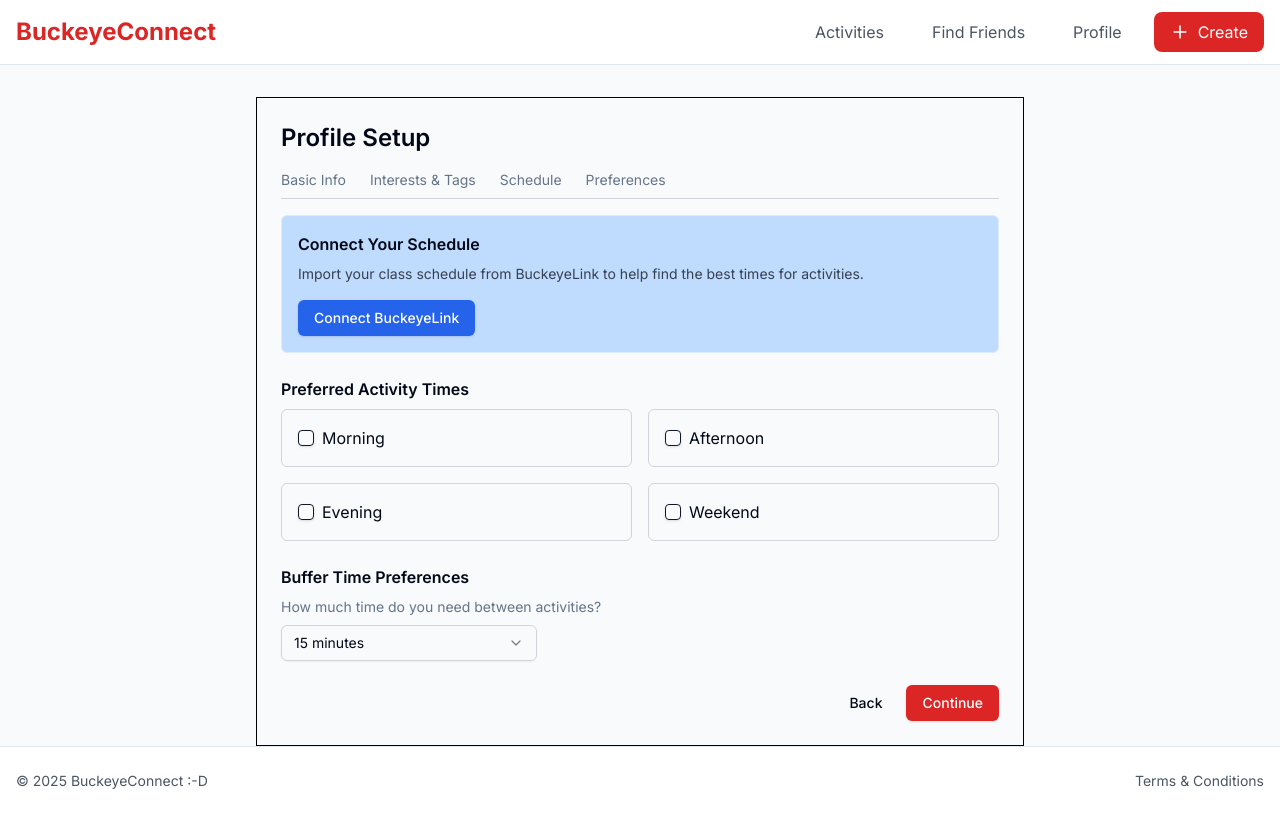
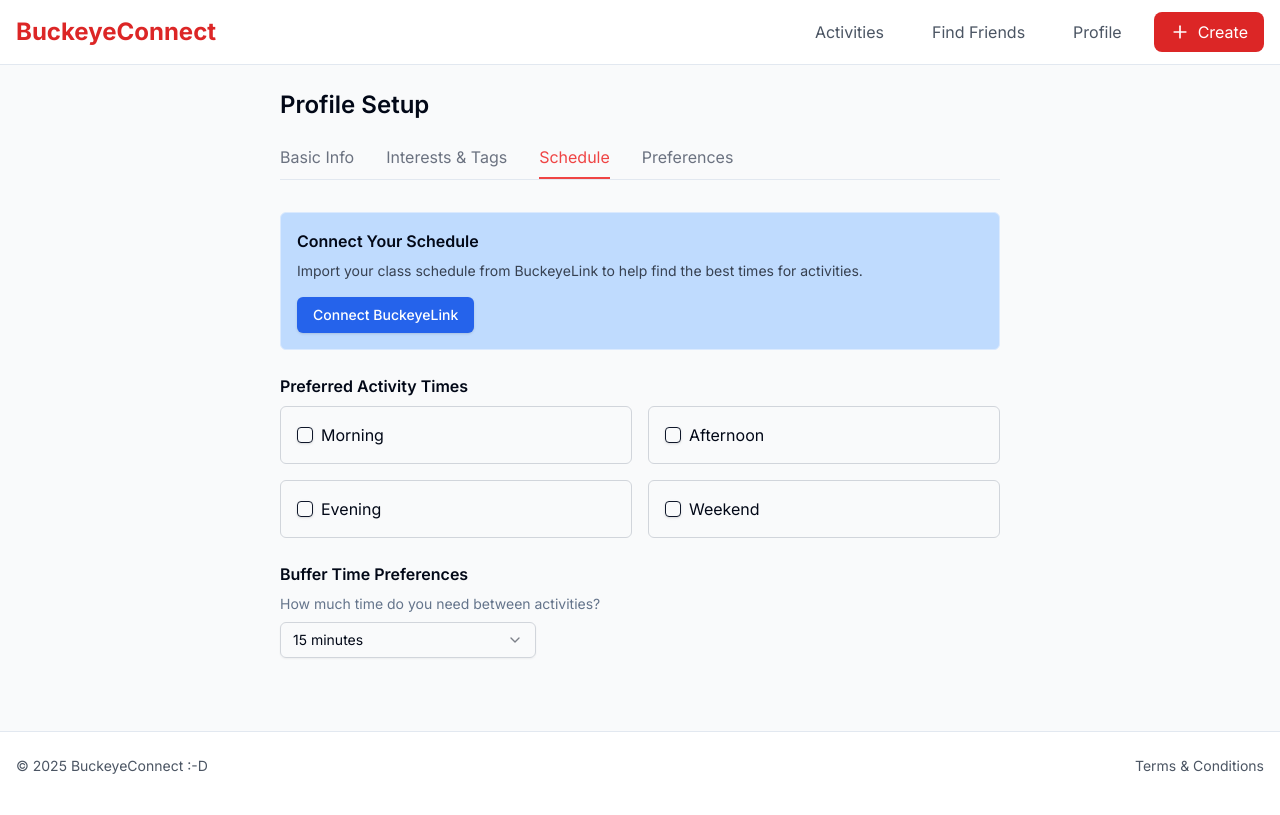
Before and after one commit to hoioioiii/buckeyeConnect, a Next.js app: page /pages/profile/schedule in a window 1280 px wide. Built offline with nearby package versions, Linux system fonts and the light colour scheme.

Commit message:
Update profile schedule page to match other pages

```diff
--- a/app/pages/profile/basic-info/page.tsx
+++ b/app/pages/profile/basic-info/page.tsx
@@ -28,7 +28,9 @@ export default function BasicInfoPage() {
           </Link>
         </div>
         <div className="pb-2">
-          <span className="text-gray-500">Schedule</span>
+          <Link href="/pages/profile/schedule">
+            <span className="text-gray-500">Schedule</span>
+          </Link>
         </div>
         <div className="pb-2">
           <Link href="/pages/profile/preferences">
--- a/app/pages/profile/interests/page.tsx
+++ b/app/pages/profile/interests/page.tsx
@@ -20,7 +20,9 @@ export default function PreferencesPage() {
           <span className="text-red-500">Interests & Tags</span>
         </div>
         <div className="pb-2">
-          <span className="text-gray-500">Schedule</span>
+          <Link href="/pages/profile/schedule">
+            <span className="text-gray-500">Schedule</span>
+          </Link>
         </div>
         <div className="pb-2">
           <Link href="/pages/profile/preferences">
--- a/app/pages/profile/preferences/page.tsx
+++ b/app/pages/profile/preferences/page.tsx
@@ -29,7 +29,9 @@ export default function PreferencesPage() {
           </Link>
         </div>
         <div className="pb-2">
-          <span className="text-gray-500">Schedule</span>
+          <Link href="/pages/profile/schedule">
+            <span className="text-gray-500">Schedule</span>
+          </Link>
         </div>
         <div className="border-b-2 border-red-500 pb-2">
           <span className="text-red-500">Preferences</span>
--- a/app/pages/profile/schedule/page.tsx
+++ b/app/pages/profile/schedule/page.tsx
@@ -32,26 +32,34 @@ export default function SchedulePage() {
 
   const handleToggle = (time: string) => {
     setActivityTimes((prev) =>
-      prev.includes(time) ? prev.filter((t) => t !== time) : [...prev, time]
+      prev.includes(time) ? prev.filter((t) => t !== time) : [...prev, time],
     );
   };
 
   return (
-    <div>
-      <div className={styles.pageContainer}>
-        <h1 className="mb-4 text-2xl font-semibold">Profile Setup</h1>
-        <div className={styles.tabs}>
-          {tabs.map((tab) => {
-            const isActive = pathname === tab.href;
-            return (
-              <Link
-                key={tab.href}
-                href={tab.href}
-                className={isActive ? styles.tabLinkActive : styles.tabLink}>
-                {tab.label}
+    <div className="max-w-3xl mx-auto p-6">
+      <h1 className="text-2xl font-semibold mb-6">Profile Setup</h1>
+
+      {/* Profile Navigation Tabs */}
+      <div className="flex space-x-8 mb-8 border-b">
+        <div className="pb-2">
+          <Link href="/pages/profile/basic-info">
+            <span className="text-gray-500">Basic Info</span>
           </Link>
-            );
-          })}
+        </div>
+        <div className="pb-2">
+          <Link href="/pages/profile/interests">
+            <span className="text-gray-500">Interests & Tags</span>
+          </Link>
+        </div>
+        <div className="border-b-2 border-red-500 pb-2">
+          <span className="text-red-500">Schedule</span>
+        </div>
+        <div className="pb-2">
+          <Link href="/pages/profile/preferences">
+            <span className="text-gray-500">Preferences</span>
+          </Link>
+        </div>
       </div>
 
       {/*Connect Schedule*/}
@@ -66,9 +74,7 @@ export default function SchedulePage() {
 
       {/*Activity Times*/}
       <div className="mb-6">
-          <h3 className="mb-2 text-md font-semibold">
-            Preferred Activity Times
-          </h3>
+        <h3 className="mb-2 text-md font-semibold">Preferred Activity Times</h3>
         <div className={styles.preferredTimesGrid}>
           {preferredTimes.map((time) => (
             <label key={time} className={styles.preferredTimeItem}>
@@ -84,15 +90,14 @@ export default function SchedulePage() {
 
       {/*Time Preferences */}
       <div className="mb-6">
-          <h3 className="mb-2 text-md font-semibold">
-            Buffer Time Preferences
-          </h3>
+        <h3 className="mb-2 text-md font-semibold">Buffer Time Preferences</h3>
         <p className="mb-2 text-sm text-muted-foreground">
           How much time do you need between activities?
         </p>
         <Select value={bufferTime} onValueChange={setBufferTime}>
           <SelectTrigger
-              className={`${styles.selectTriggerBorder} w-full sm:w-64`}>
+            className={`${styles.selectTriggerBorder} w-full sm:w-64`}
+          >
             <SelectValue placeholder="Select Buffer Time" />
           </SelectTrigger>
           <SelectContent>
@@ -103,19 +108,6 @@ export default function SchedulePage() {
           </SelectContent>
         </Select>
       </div>
-
-        {/* Action Buttons */}
-        <div className="flex justify-end space-x-2">
-          <Button variant="ghost" onClick={() => alert("Go Back")}>
-            Back
-          </Button>
-          <Button
-            className={styles.continueButton}
-            onClick={() => alert("Continue")}>
-            Continue
-          </Button>
-        </div>
-      </div>
     </div>
   );
 }
```
Lines whose indentation alone changed are shown as unchanged.
